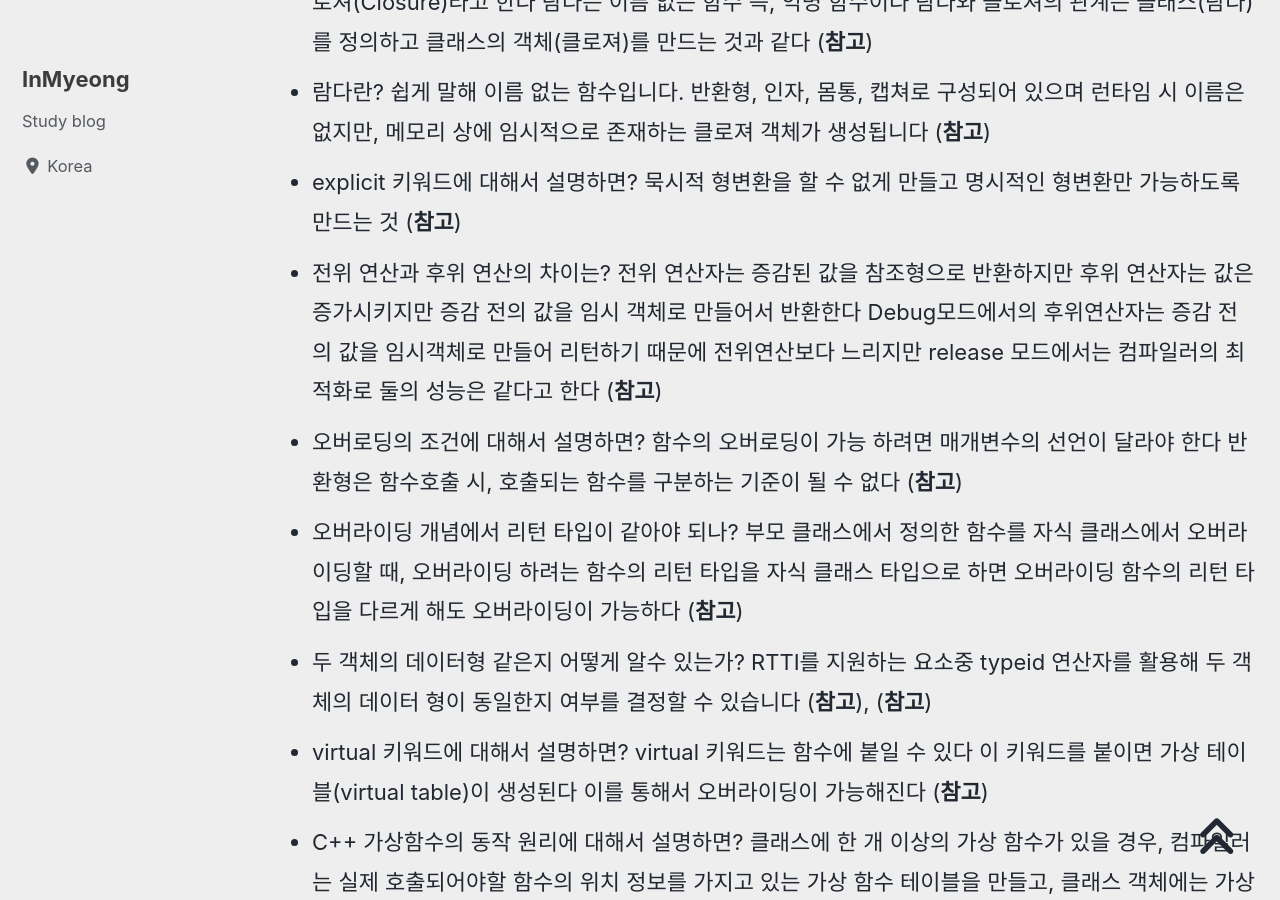
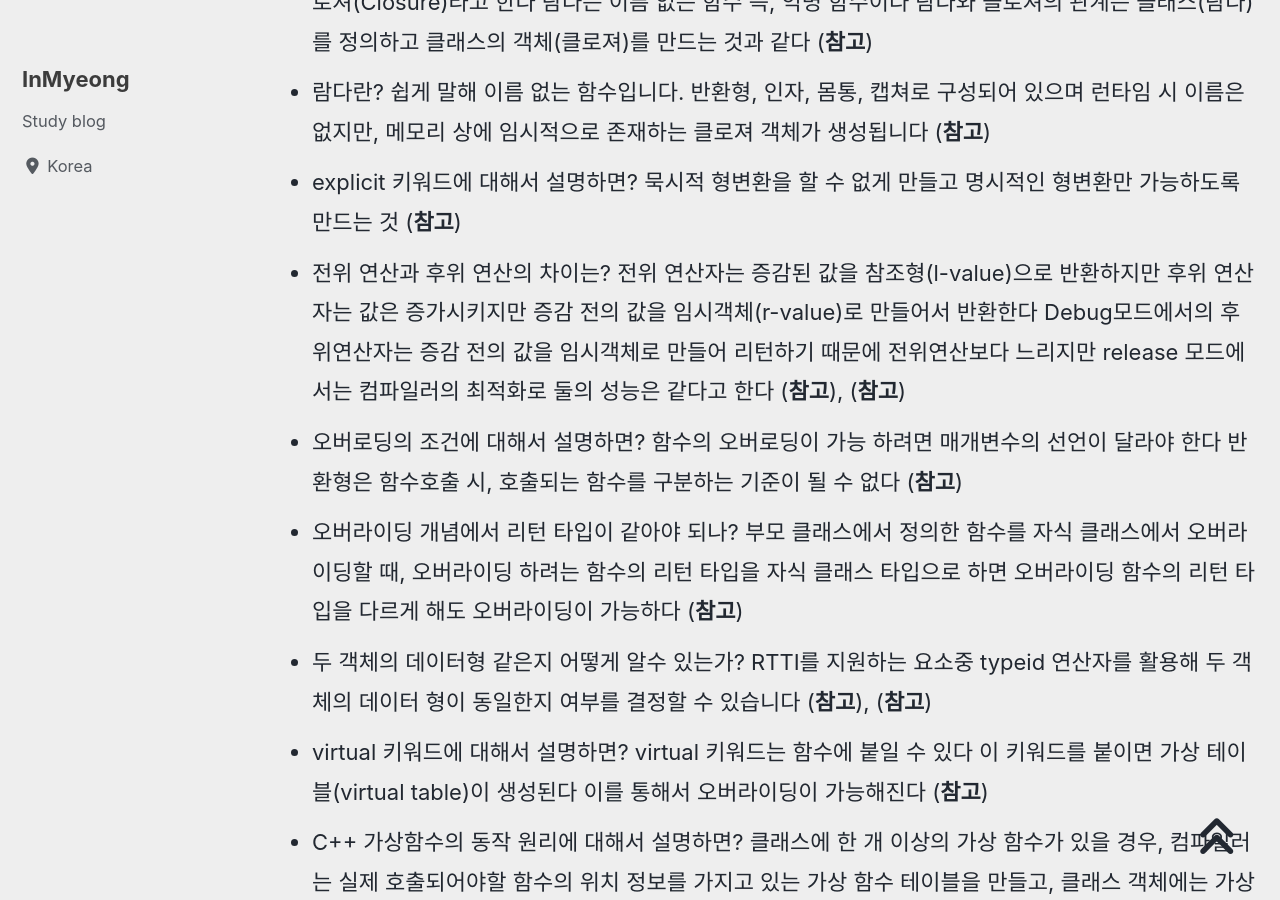
Before and after one commit to devMyeong/devMyeong.github.io, a Jekyll site: the page built from _posts/cs/2022-09-05-블로그-면접준비.md, in a window 1280 px wide and 900 px high, scrolled down 5096 px. Built offline with Jekyll 4.4.1, drawn with Linux system fonts in a browser that asks for light colours; cached includes are drawn as plain includes; nearby versions of some CDN libraries; some web fonts are replaced; comment, search, counter and statistics services are not loaded.

Commit message:
Chore : 수정

```diff
--- a/_posts/cs/2022-09-05-블로그-면접준비.md
+++ b/_posts/cs/2022-09-05-블로그-면접준비.md
@@ -53,7 +53,7 @@ last_modified_at: 2022-10-30
 - 클로져와 람다에 대해서 설명하면? 런타임시 이름은 없지만, 메모리 상에 임시적으로 존재하는 객체를 클로져(Closure)라고 한다 람다는 이름 없는 함수 즉, 익명 함수이다 람다와 클로져의 관계는 클래스(람다)를 정의하고 클래스의 객체(클로져)를 만드는 것과 같다 ([**참고**](https://3dmpengines.tistory.com/1593))
 - 람다란? 쉽게 말해 이름 없는 함수입니다. 반환형, 인자, 몸통, 캡쳐로 구성되어 있으며 런타임 시 이름은 없지만, 메모리 상에 임시적으로 존재하는 클로져 객체가 생성됩니다 ([**참고**](https://lunchballer.com/archives/284))
 - explicit 키워드에 대해서 설명하면? 묵시적 형변환을 할 수 없게 만들고 명시적인 형변환만 가능하도록 만드는 것 ([**참고**](https://psyhm.tistory.com/13))
-- 전위 연산과 후위 연산의 차이는? 전위 연산자는 증감된 값을 참조형으로 반환하지만 후위 연산자는 값은 증가시키지만 증감 전의 값을 임시 객체로 만들어서 반환한다 Debug모드에서의 후위연산자는 증감 전의 값을 임시객체로 만들어 리턴하기 때문에 전위연산보다 느리지만 release 모드에서는 컴파일러의 최적화로 둘의 성능은 같다고 한다 ([**참고**](https://spenshi.tistory.com/entry/%EC%A6%9D%EA%B0%90-%EC%97%B0%EC%82%B0%EC%9E%90-%EC%98%A4%EB%B2%84%EB%A1%9C%EB%94%A9))
+- 전위 연산과 후위 연산의 차이는? 전위 연산자는 증감된 값을 참조형(l-value)으로 반환하지만 후위 연산자는 값은 증가시키지만 증감 전의 값을 임시객체(r-value)로 만들어서 반환한다 Debug모드에서의 후위연산자는 증감 전의 값을 임시객체로 만들어 리턴하기 때문에 전위연산보다 느리지만 release 모드에서는 컴파일러의 최적화로 둘의 성능은 같다고 한다 ([**참고**](https://m42-orion.tistory.com/68)), ([**참고**](https://spenshi.tistory.com/entry/%EC%A6%9D%EA%B0%90-%EC%97%B0%EC%82%B0%EC%9E%90-%EC%98%A4%EB%B2%84%EB%A1%9C%EB%94%A9))
 - 오버로딩의 조건에 대해서 설명하면? 함수의 오버로딩이 가능 하려면 매개변수의 선언이 달라야 한다 반환형은 함수호출 시, 호출되는 함수를 구분하는 기준이 될 수 없다 ([**참고**](https://better-tomorrow.tistory.com/entry/C%EC%96%B8%EC%96%B4-%EA%B8%B0%EB%B0%98%EC%9D%98-C01-2-%ED%95%A8%EC%88%98-%EC%98%A4%EB%B2%84%EB%A1%9C%EB%94%A9Function-Overloading))
 - 오버라이딩 개념에서 리턴 타입이 같아야 되나? 부모 클래스에서 정의한 함수를 자식 클래스에서 오버라이딩할 때, 오버라이딩 하려는 함수의 리턴 타입을 자식 클래스 타입으로 하면 오버라이딩 함수의 리턴 타입을 다르게 해도 오버라이딩이 가능하다 ([**참고**](https://welikecse.tistory.com/75))
 - 두 객체의 데이터형 같은지 어떻게 알수 있는가? RTTI를 지원하는 요소중 typeid 연산자를 활용해 두 객체의 데이터 형이 동일한지 여부를 결정할 수 있습니다 ([**참고**](https://blog.plorence.dev/536)), ([**참고**](https://www.techiedelight.com/ko/compare-two-objects-in-cpp/))
```
